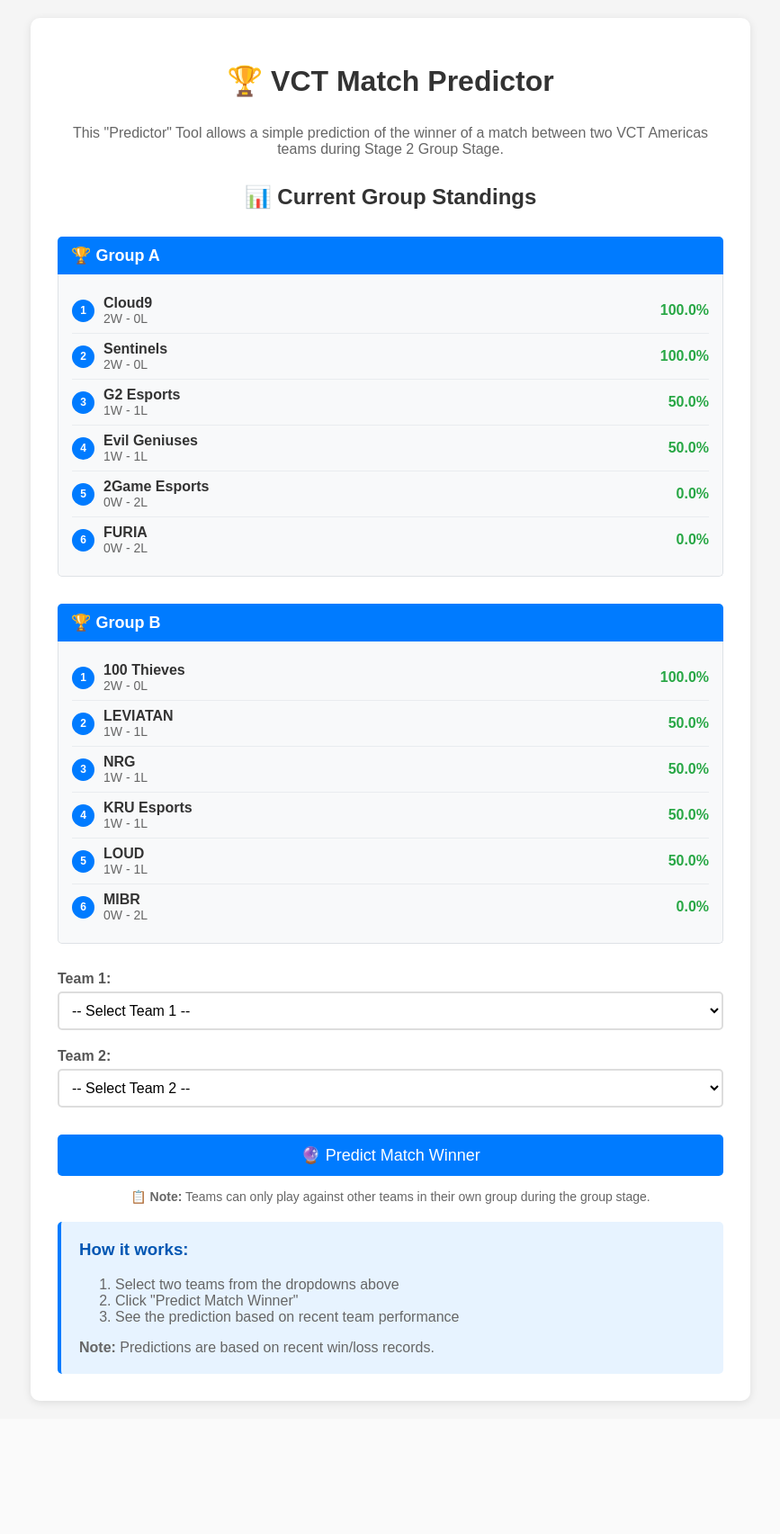
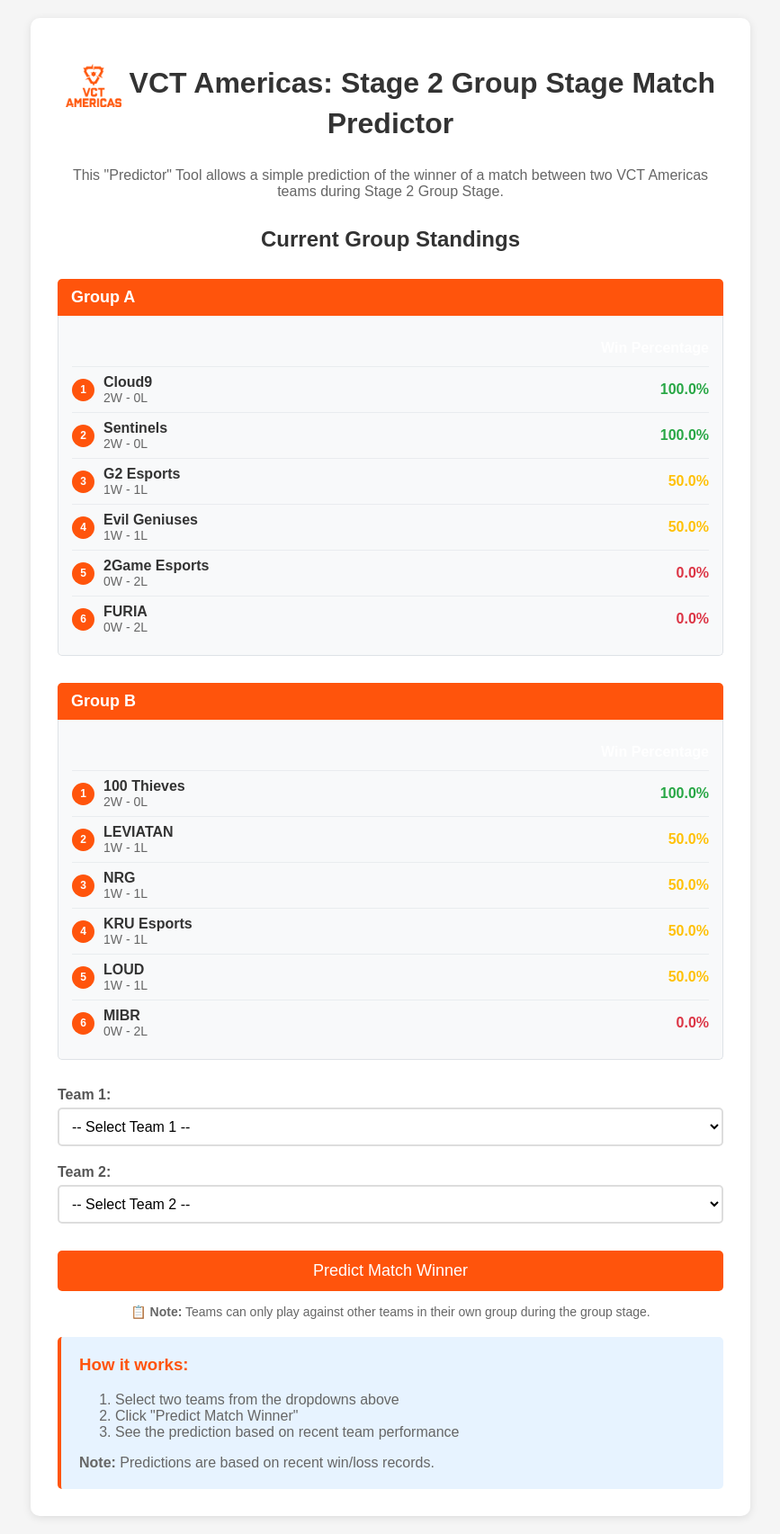
Before and after one commit to donacianojesus/VCTPredictorAPP, a Flask app: page / in a window 1280 px wide. Shown: the whole page at 90% size, without its empty margins (206-1073 px from the left). Before the commit the page ends 1561 px from the top, so only its background shows below. Run offline with Flask 3, Linux system fonts and the light colour scheme.

Commit message:
Newest versions of the predictor web app

```diff
--- a/mvp2-web-predictor/templates/index.html
+++ b/mvp2-web-predictor/templates/index.html
@@ -5,7 +5,6 @@
     <meta name="viewport" content="width=device-width, initial-scale=1.0">
     <title>VCT Match Predictor</title>
     <style>
-        /* My reasoning: Keep styling minimal but not ugly */
         body {
             font-family: Arial, sans-serif;
             max-width: 800px;
@@ -53,7 +52,7 @@
         }
 
         .predict-button {
-            background-color: #007bff;
+            background-color: #ff540c;
             color: white;
             padding: 12px 30px;
             border: none;
@@ -65,7 +64,7 @@
         }
 
         .predict-button:hover {
-            background-color: #0056b3;
+            background-color: #d94300;
         }
 
         .error {
@@ -147,7 +146,7 @@
         }
 
         .group-title {
-            background-color: #007bff;
+            background-color: #ff540c;
             color: white;
             padding: 10px 15px;
             border-radius: 5px 5px 0 0;
@@ -181,7 +180,7 @@
         }
 
         .team-rank {
-            background-color: #007bff;
+            background-color: #ff540c;
             color: white;
             width: 25px;
             height: 25px;
@@ -212,18 +211,31 @@
 </head>
 <body>
     <div class="container">
-        <h1>🏆 VCT Match Predictor</h1>
+        <h1>
+            <img src="{{ url_for('static', filename='VCT_2023_Americas.png') }}" alt="VCT Americas Logo" style="height: 48px; vertical-align: middle;">
+            VCT Americas: Stage 2 Group Stage Match Predictor
+        </h1>
         <p style="text-align: center; color: #666; margin-bottom: 30px;">
             This "Predictor" Tool allows a simple prediction of the winner of a match between two VCT Americas teams during Stage 2 Group Stage.
         </p>
 
         <!-- Group Standings -->
         <div class="group-standings">
-            <h2 style="text-align: center; color: #333; margin-bottom: 30px;">📊 Current Group Standings</h2>
+            <h2 style="text-align: center; color: #333; margin-bottom: 30px;">Current Group Standings</h2>
 
             <div class="group-section">
-                <div class="group-title">🏆 Group A</div>
+                <div class="group-title">Group A</div>
                 <div class="group-teams">
+                    <div class="team-row" style="font-weight: bold;">
+                        <div class="team-info">
+                            <div class="team-rank" style="background: none; color: inherit;"></div>
+                            <div>
+                                <div class="team-name-standings"></div>
+                                <div class="team-record-standings"></div>
+                            </div>
+                        </div>
+                        <div class="team-winrate" style="color: white;">Win Percentage</div>
+                    </div>
                     {% for team in teams_by_group.A %}
                         <div class="team-row">
                             <div class="team-info">
@@ -233,15 +245,28 @@
                                     <div class="team-record-standings">{{ team.wins }}W - {{ team.losses }}L</div>
                                 </div>
                             </div>
-                            <div class="team-winrate">{{ "%.1f"|format(team.win_rate * 100) }}%</div>
+                            <div class="team-winrate"
+                                 style="color: {% if team.win_rate * 100 > 75 %}#28a745{% elif team.win_rate * 100 >= 25 %}#ffc107{% else %}#dc3545{% endif %}; font-weight: bold;">
+                                {{ "%.1f"|format(team.win_rate * 100) }}%
+                            </div>
                         </div>
                     {% endfor %}
                 </div>
             </div>
 
             <div class="group-section">
-                <div class="group-title">🏆 Group B</div>
+                <div class="group-title">Group B</div>
                 <div class="group-teams">
+                    <div class="team-row" style="font-weight: bold;">
+                        <div class="team-info">
+                            <div class="team-rank" style="background: none; color: inherit;"></div>
+                            <div>
+                                <div class="team-name-standings"></div>
+                                <div class="team-record-standings"></div>
+                            </div>
+                        </div>
+                        <div class="team-winrate" style="color: white;">Win Percentage</div>
+                    </div>
                     {% for team in teams_by_group.B %}
                         <div class="team-row">
                             <div class="team-info">
@@ -251,7 +276,10 @@
                                     <div class="team-record-standings">{{ team.wins }}W - {{ team.losses }}L</div>
                                 </div>
                             </div>
-                            <div class="team-winrate">{{ "%.1f"|format(team.win_rate * 100) }}%</div>
+                            <div class="team-winrate"
+                                 style="color: {% if team.win_rate * 100 > 75 %}#28a745{% elif team.win_rate * 100 >= 25 %}#ffc107{% else %}#dc3545{% endif %}; font-weight: bold;">
+                                {{ "%.1f"|format(team.win_rate * 100) }}%
+                            </div>
                         </div>
                     {% endfor %}
                 </div>
@@ -303,7 +331,7 @@
             </div>
 
             <button type="submit" class="predict-button">
-                🔮 Predict Match Winner
+                 Predict Match Winner
             </button>
         </form>
 
@@ -358,7 +386,7 @@
 
                 <!-- Winner Announcement -->
                 <div class="winner">
-                    🏆 Predicted Winner: {{ prediction.predicted_winner.title() }}
+                     Predicted Winner: {{ prediction.predicted_winner.title() }}
                     <br>
                     <span style="font-size: 18px;">
                         ({{ "%.0f"|format(prediction.confidence * 100) }}% confidence)
@@ -374,8 +402,8 @@
 
         <!-- Instructions for first-time users -->
         {% if not prediction and not error_message %}
-            <div style="background-color: #e7f3ff; padding: 20px; border-radius: 5px; margin-top: 20px; border-left: 4px solid #007bff;">
-                <h3 style="margin-top: 0; color: #0056b3;">How it works:</h3>
+            <div style="background-color: #e7f3ff; padding: 20px; border-radius: 5px; margin-top: 20px; border-left: 4px solid #ff540c;">
+                <h3 style="margin-top: 0; color: #ff540c;">How it works:</h3>
                 <ol style="color: #666;">
                     <li>Select two teams from the dropdowns above</li>
                     <li>Click "Predict Match Winner"</li>
```
Also changed, not shown: mvp2-web-predictor/static/VCT_2023_Americas.png (added).
